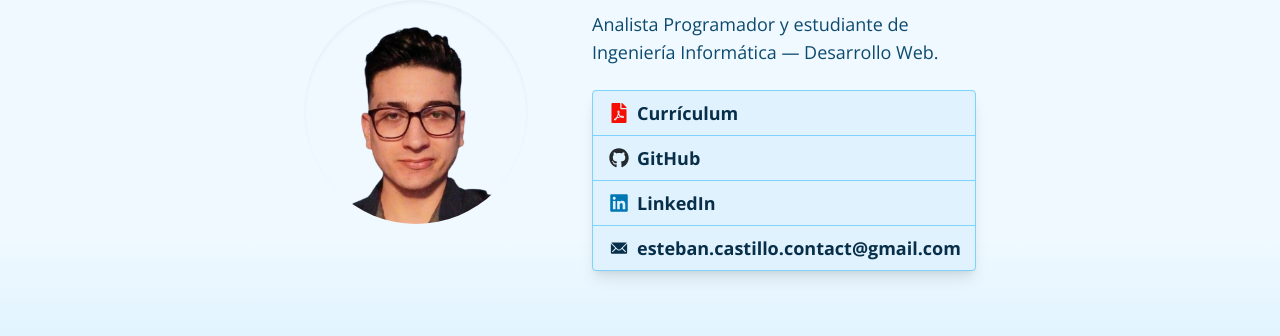
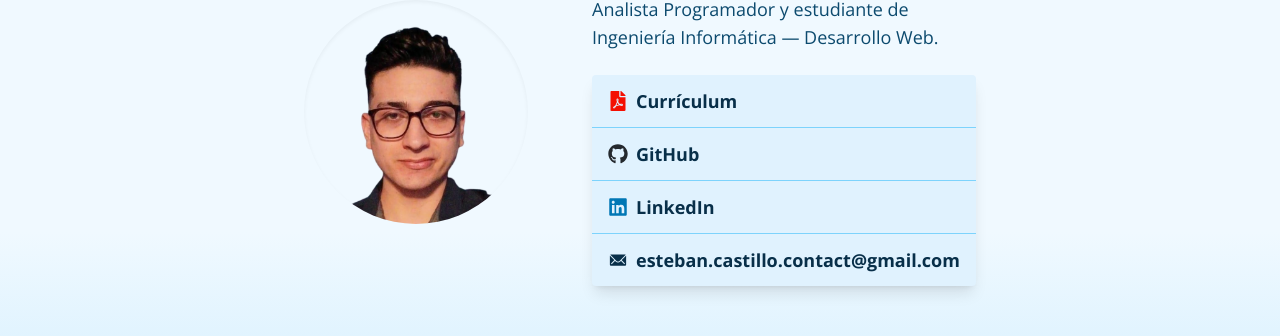
Before and after one commit to esteban-elias/esteban-elias, a Next.js app: page / in a window 1280 px wide. Shown: the part 144-480 px from the top of the page. Built offline with nearby package versions, Linux system fonts and the light colour scheme.

Commit message:
Add padding on listgroup and remove its borders

```diff
--- a/src/app/page.tsx
+++ b/src/app/page.tsx
@@ -21,29 +21,29 @@ export default function Home() {
             Analista Programador y estudiante de Ingeniería Informática
             — Desarrollo Web.
           </p>
-          <ul className="w-full bg-sky-100 text-sm sm:text-lg mt-6 sm:mt-6 border border-sky-300 rounded shadow-lg">
-            <li className="flex gap-2 font-bold text-sky-950 py-2 ps-4 border-b border-sky-300 hover:bg-sky-200">
+          <ul className="w-full bg-sky-100 text-sm sm:text-lg mt-6 sm:mt-6 rounded shadow-lg">
+            <li className="flex gap-2 font-bold text-sky-950 py-3 ps-4 border-b border-sky-300 hover:bg-sky-200">
               <FaFilePdf
                 color={'#F40F02'}
                 className="w-4 h-4 sm:w-5 sm:h-5 mt-0.5 sm:mt-1"
               />
               Currículum
             </li>
-            <li className="flex gap-2 font-bold text-sky-950 py-2 ps-4 border-b border-sky-300 hover:bg-sky-200">
+            <li className="flex gap-2 font-bold text-sky-950 py-3 ps-4 border-b border-sky-300 hover:bg-sky-200">
               <FaGithub
                 color={'#24292E'}
                 className="w-4 h-4 sm:w-5 sm:h-5 mt-0.5 sm:mt-1"
               />
               GitHub
             </li>
-            <li className="flex gap-2 font-bold text-sky-950 py-2 ps-4 border-b border-sky-300 hover:bg-sky-200">
+            <li className="flex gap-2 font-bold text-sky-950 py-3 ps-4 border-b border-sky-300 hover:bg-sky-200">
               <FaLinkedin
                 color={'#0077B5'}
                 className="w-4 h-4 sm:w-5 sm:h-5 mt-0.5 sm:mt-1"
               />
               LinkedIn
             </li>
-            <li className="flex gap-2 font-bold text-sky-950 py-2 ps-4 hover:bg-sky-200">
+            <li className="flex gap-2 font-bold text-sky-950 py-3 ps-4 hover:bg-sky-200">
               <IoIosMail className="w-4 h-4 sm:w-5 sm:h-5 mt-0.5 sm:mt-1" />
               esteban.castillo.contact@gmail.com
             </li>
```
